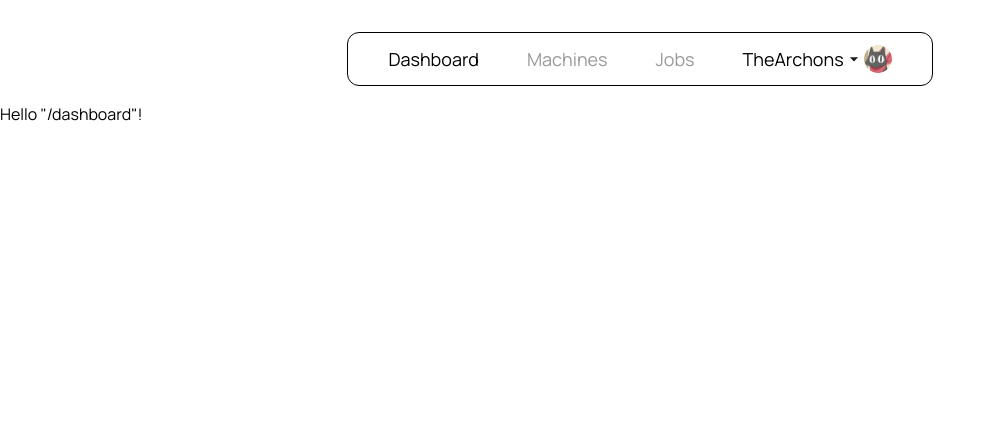
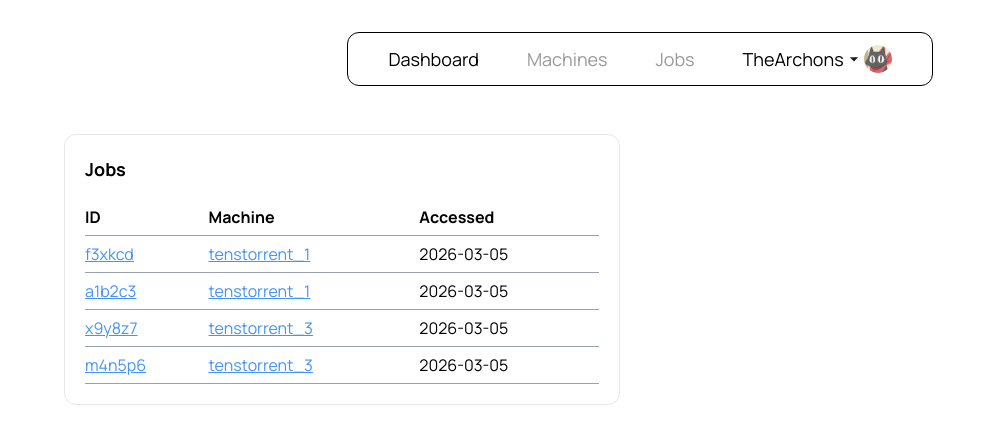
Before and after one commit to UTMIST/Mist, a React (Vite) app in the folder web-interface/: page /dashboard in a window 1280 px wide. Shown: the top 444 px of the page, without its empty margins (0-995 px from the left). Built offline with nearby package versions, Linux system fonts and the light colour scheme.

Commit message:
dashboard jobs card

```diff
--- a/web-interface/src/components/Buttons.tsx
+++ b/web-interface/src/components/Buttons.tsx
@@ -33,7 +33,7 @@ export function Button({
   return (
     <button
       onClick={onClick}
-      className={`flex items-center gap-1.5 px-3 py-1 ${fontSizeStyles[fontSize]} rounded ${variantStyles[variant]} ${variant === 'disabled' ? "cursor-not-allowed" : "cursor-pointer" }`}
+      className={`flex items-center gap-1.5 px-3 py-1 ${fontSizeStyles[fontSize]} rounded ${variantStyles[variant]} ${variant === 'disabled' ? 'cursor-not-allowed' : 'cursor-pointer'}`}
       disabled={variant === 'disabled'}
     >
       {children}
--- a/web-interface/src/components/Card.tsx
+++ b/web-interface/src/components/Card.tsx
@@ -31,7 +31,7 @@ export function CardHeader({
   children,
 }: {
   header: string
-  children: ReactNode
+  children?: ReactNode
 }) {
   return (
     <div className="flex items-center justify-between mb-4">
--- a/web-interface/src/components/Chart.tsx
+++ b/web-interface/src/components/Chart.tsx
@@ -1,9 +1,9 @@
 import { ChevronLeft, ChevronRight } from 'lucide-react'
 import { useState } from 'react'
-import type {UsageData} from "#/types/usageData.ts";
+import type { UsageData } from '#/types/usageData.ts'
 
 export default function Chart({ data }: { data: UsageData }) {
-  const componentOrder = ["gpu", "cpu", "ram"] as const;
+  const componentOrder = ['gpu', 'cpu', 'ram'] as const
   const [index, setIndex] = useState(0)
   const numComponents = componentOrder.length
 
--- a/web-interface/src/routes/dashboard.tsx
+++ b/web-interface/src/routes/dashboard.tsx
@@ -1,9 +1,78 @@
-import { createFileRoute } from '@tanstack/react-router'
+import { createFileRoute, Link } from '@tanstack/react-router'
+import { generateSampleData } from '#/util.ts'
+import type { Alert } from '#/types/alert.ts'
+import type { Job } from '#/types/job.ts'
+import type { Machine } from '#/types/machine.ts'
+import Card, { CardHeader } from '#/components/Card.tsx'
+import { format } from 'date-fns'
 
 export const Route = createFileRoute('/dashboard')({
   component: RouteComponent,
+  loader: loadDashboardData,
 })
 
+type DashboardData = {
+  jobs: Job[]
+  machines: Machine[]
+  alerts: Alert[]
+}
+
+function loadDashboardData(): DashboardData {
+  const sampleData = generateSampleData()
+
+  return {
+    jobs: sampleData.jobs,
+    machines: sampleData.machines,
+    alerts: sampleData.alerts,
+  }
+}
+
 function RouteComponent() {
-  return <div>Hello "/dashboard"!</div>
+  const loaderData = Route.useLoaderData()
+
+  return (
+    <div className="px-16 py-8">
+      <div className="grid grid-cols-1 lg:grid-cols-2 gap-10">
+        <Card>
+          <CardHeader header="Jobs" />
+          <table className="w-full">
+            <thead>
+              <tr className="border-b border-b-gray-400">
+                <th className="text-left py-1.5">ID</th>
+                <th className="text-left py-1.5">Machine</th>
+                <th className="text-left py-1.5">Accessed</th>
+              </tr>
+            </thead>
+            <tbody>
+              {loaderData.jobs.map((job) => (
+                <tr className="border-b border-b-gray-400">
+                  <td className="py-1.5">
+                    <Link
+                      to="/jobs"
+                      hash={job.id}
+                      className="text-accent underline"
+                    >
+                      {job.id}
+                    </Link>
+                  </td>
+                  <td className="py-1.5">
+                    <Link
+                      to="/machines"
+                      hash={job.machine.id}
+                      className="text-accent underline"
+                    >
+                      {job.machine.id}
+                    </Link>
+                  </td>
+                  <td className="py-1.5">
+                    {format(job.accessed, 'yyyy-MM-dd')}
+                  </td>
+                </tr>
+              ))}
+            </tbody>
+          </table>
+        </Card>
+      </div>
+    </div>
+  )
 }
--- a/web-interface/src/routes/jobs.tsx
+++ b/web-interface/src/routes/jobs.tsx
@@ -4,7 +4,7 @@ import { Button } from '#/components/Buttons.tsx'
 import Chart from '#/components/Chart.tsx'
 import type { Job } from '#/types/job.ts'
 import { format } from 'date-fns'
-import {generateSampleData} from "#/util.ts";
+import { generateSampleData } from '#/util.ts'
 
 export const Route = createFileRoute('/jobs')({
   component: JobsPage,
--- a/web-interface/src/routes/machines.tsx
+++ b/web-interface/src/routes/machines.tsx
@@ -4,7 +4,7 @@ import Card, { CardHeader, CardInfoField } from '#/components/Card.tsx'
 import { Button } from '#/components/Buttons.tsx'
 import Chart from '#/components/Chart.tsx'
 import { format } from 'date-fns'
-import {generateSampleData} from "#/util.ts";
+import { generateSampleData } from '#/util.ts'
 
 export const Route = createFileRoute('/machines')({
   component: RouteComponent,
--- a/web-interface/src/types/alert.ts
+++ b/web-interface/src/types/alert.ts
@@ -1,4 +1,4 @@
 export type Alert = {
-  message: string,
-  severity: "low" | "medium" | "high"
+  message: string
+  severity: 'low' | 'medium' | 'high'
 }
--- a/web-interface/src/types/job.ts
+++ b/web-interface/src/types/job.ts
@@ -1,5 +1,5 @@
 import type { BaseMachine } from '#/types/machine.ts'
-import type {UsageData} from "#/types/usageData.ts";
+import type { UsageData } from '#/types/usageData.ts'
 
 export type BaseJob = {
   id: string
--- a/web-interface/src/types/machine.ts
+++ b/web-interface/src/types/machine.ts
@@ -1,5 +1,5 @@
 import type { BaseJob } from '#/types/job.ts'
-import type {UsageData} from "#/types/usageData.ts";
+import type { UsageData } from '#/types/usageData.ts'
 
 export type BaseMachine = {
   id: string
--- a/web-interface/src/types/usageData.ts
+++ b/web-interface/src/types/usageData.ts
@@ -1,5 +1,5 @@
 export type UsageData = {
-  gpu: number[],
-  cpu: number[],
+  gpu: number[]
+  cpu: number[]
   ram: number[]
 }
--- a/web-interface/src/util.ts
+++ b/web-interface/src/util.ts
@@ -1,6 +1,6 @@
-import type {Alert} from "#/types/alert.ts";
-import type {Job} from "#/types/job.ts";
-import type {Machine} from "#/types/machine.ts";
+import type { Alert } from '#/types/alert.ts'
+import type { Job } from '#/types/job.ts'
+import type { Machine } from '#/types/machine.ts'
 
 export type User = {
   username: string
@@ -34,14 +34,14 @@ function generateSampleUsageData(): number[] {
 }
 
 type SampleData = {
-  jobs: Job[],
-  machines: Machine[],
-  alerts: Alert[],
+  jobs: Job[]
+  machines: Machine[]
+  alerts: Alert[]
   user: User
 }
 
 export function generateSampleData(): SampleData {
-  let machines: Machine[] = [
+  const machines: Machine[] = [
     {
       id: 'tenstorrent_1',
       gpu: 'TT-Blackhole',
@@ -58,7 +58,7 @@ export function generateSampleData(): SampleData {
       usageHistory: {
         gpu: generateSampleUsageData(),
         cpu: generateSampleUsageData(),
-        ram: generateSampleUsageData()
+        ram: generateSampleUsageData(),
       },
     },
     {
@@ -77,7 +77,7 @@ export function generateSampleData(): SampleData {
       usageHistory: {
         gpu: generateSampleUsageData(),
         cpu: generateSampleUsageData(),
-        ram: generateSampleUsageData()
+        ram: generateSampleUsageData(),
       },
     },
     {
@@ -96,7 +96,7 @@ export function generateSampleData(): SampleData {
       usageHistory: {
         gpu: generateSampleUsageData(),
         cpu: generateSampleUsageData(),
-        ram: generateSampleUsageData()
+        ram: generateSampleUsageData(),
       },
     },
     {
@@ -115,7 +115,7 @@ export function generateSampleData(): SampleData {
       usageHistory: {
         gpu: generateSampleUsageData(),
         cpu: generateSampleUsageData(),
-        ram: generateSampleUsageData()
+        ram: generateSampleUsageData(),
       },
     },
     {
@@ -134,7 +134,7 @@ export function generateSampleData(): SampleData {
       usageHistory: {
         gpu: generateSampleUsageData(),
         cpu: generateSampleUsageData(),
-        ram: generateSampleUsageData()
+        ram: generateSampleUsageData(),
       },
     },
     {
@@ -153,7 +153,7 @@ export function generateSampleData(): SampleData {
       usageHistory: {
         gpu: generateSampleUsageData(),
         cpu: generateSampleUsageData(),
-        ram: generateSampleUsageData()
+        ram: generateSampleUsageData(),
       },
     },
   ]
@@ -168,7 +168,7 @@ export function generateSampleData(): SampleData {
       usageHistory: {
         gpu: generateSampleUsageData(),
         cpu: generateSampleUsageData(),
-        ram: generateSampleUsageData()
+        ram: generateSampleUsageData(),
       },
     },
     {
@@ -180,7 +180,7 @@ export function generateSampleData(): SampleData {
       usageHistory: {
         gpu: generateSampleUsageData(),
         cpu: generateSampleUsageData(),
-        ram: generateSampleUsageData()
+        ram: generateSampleUsageData(),
       },
     },
     {
@@ -192,7 +192,7 @@ export function generateSampleData(): SampleData {
       usageHistory: {
         gpu: generateSampleUsageData(),
         cpu: generateSampleUsageData(),
-        ram: generateSampleUsageData()
+        ram: generateSampleUsageData(),
       },
     },
     {
@@ -204,7 +204,7 @@ export function generateSampleData(): SampleData {
       usageHistory: {
         gpu: generateSampleUsageData(),
         cpu: generateSampleUsageData(),
-        ram: generateSampleUsageData()
+        ram: generateSampleUsageData(),
       },
     },
   ]
@@ -221,16 +221,18 @@ export function generateSampleData(): SampleData {
 
   const alerts: Alert[] = [
     {
-      message: "A4000_3 is currently down for maintenance. Expect maintenance until 2026-05-06 11:00pm",
-      severity: "high"
+      message:
+        'A4000_3 is currently down for maintenance. Expect maintenance until 2026-05-06 11:00pm',
+      severity: 'high',
     },
     {
-      message: "A4000_4 scheduled for downtime from 2026-03-15 11:00pm to 2026-03-16 6:00am",
-      severity: "medium"
+      message:
+        'A4000_4 scheduled for downtime from 2026-03-15 11:00pm to 2026-03-16 6:00am',
+      severity: 'medium',
     },
     {
       message: "Tenstorrent_1's maintenance has been completed",
-      severity: "low"
+      severity: 'low',
     },
   ]
 
@@ -238,6 +240,6 @@ export function generateSampleData(): SampleData {
     jobs: jobs,
     machines: machines,
     user: user,
-    alerts: alerts
+    alerts: alerts,
   }
 }
```
Lines whose indentation alone changed are shown as unchanged.
